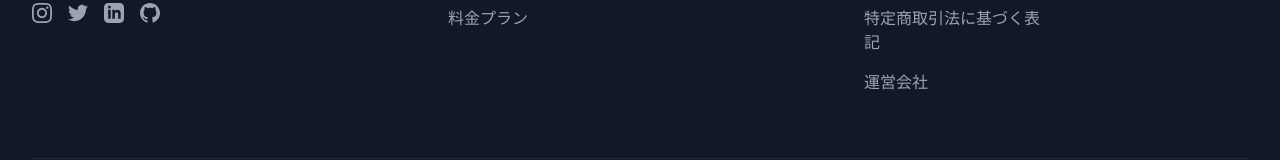
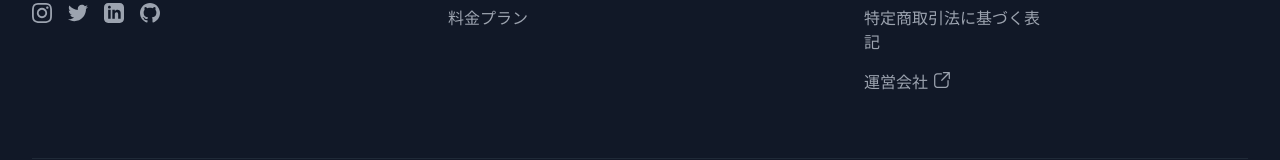
Before and after one commit to sikkimtemi/fm_mail_frontend, a React (Vite) app: page /doc in a window 1280 px wide. Shown: the part 1260-1420 px from the top of the page. Built offline with nearby package versions, Linux system fonts and the light colour scheme; what aws-amplify would draw is missing.

Commit message:
外部リンクアイコンを追加

```diff
--- a/src/components/Footer.tsx
+++ b/src/components/Footer.tsx
@@ -201,10 +201,20 @@ const Footer: VFC = () => (
               <a
                 href="https://www.example.com"
                 target="_blank"
-                className="text-gray-400 transition duration-100 hover:text-indigo-500 active:text-indigo-600"
+                className="flex text-gray-400 transition duration-100 hover:text-indigo-500 active:text-indigo-600"
                 rel="noreferrer"
               >
                 運営会社
+                <svg
+                  className="ml-1 h-5 w-5"
+                  xmlns="http://www.w3.org/2000/svg"
+                  viewBox="0 0 48 48"
+                  fill="currentColor"
+                  width="24"
+                  height="24"
+                >
+                  <path d="M 41.470703 4.9863281 A 1.50015 1.50015 0 0 0 41.308594 5 L 27.5 5 A 1.50015 1.50015 0 1 0 27.5 8 L 37.878906 8 L 22.439453 23.439453 A 1.50015 1.50015 0 1 0 24.560547 25.560547 L 40 10.121094 L 40 20.5 A 1.50015 1.50015 0 1 0 43 20.5 L 43 6.6894531 A 1.50015 1.50015 0 0 0 41.470703 4.9863281 z M 12.5 8 C 8.3754991 8 5 11.375499 5 15.5 L 5 35.5 C 5 39.624501 8.3754991 43 12.5 43 L 32.5 43 C 36.624501 43 40 39.624501 40 35.5 L 40 25.5 A 1.50015 1.50015 0 1 0 37 25.5 L 37 35.5 C 37 38.003499 35.003499 40 32.5 40 L 12.5 40 C 9.9965009 40 8 38.003499 8 35.5 L 8 15.5 C 8 12.996501 9.9965009 11 12.5 11 L 22.5 11 A 1.50015 1.50015 0 1 0 22.5 8 L 12.5 8 z" />
+                </svg>
               </a>
             </div>
           </nav>
```
